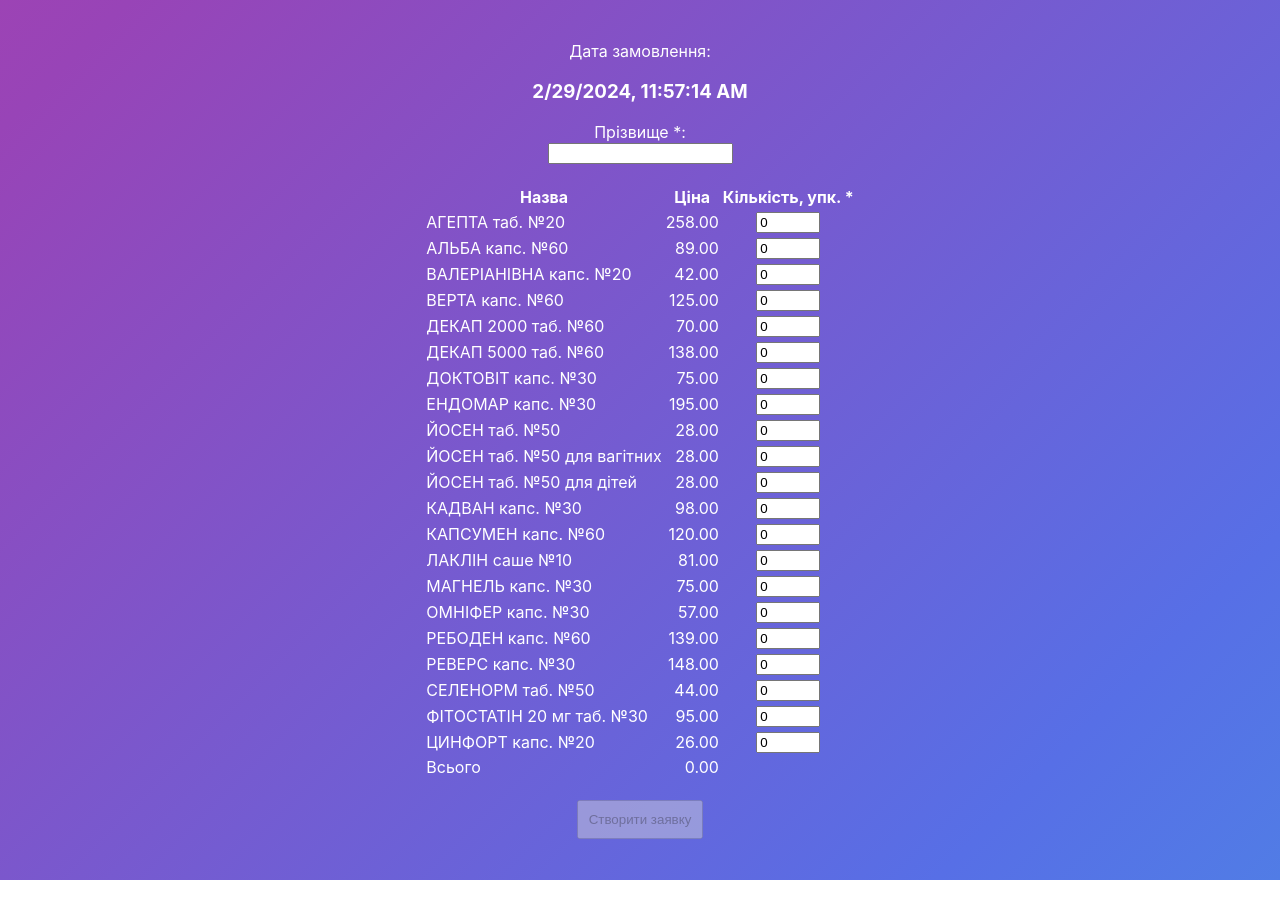
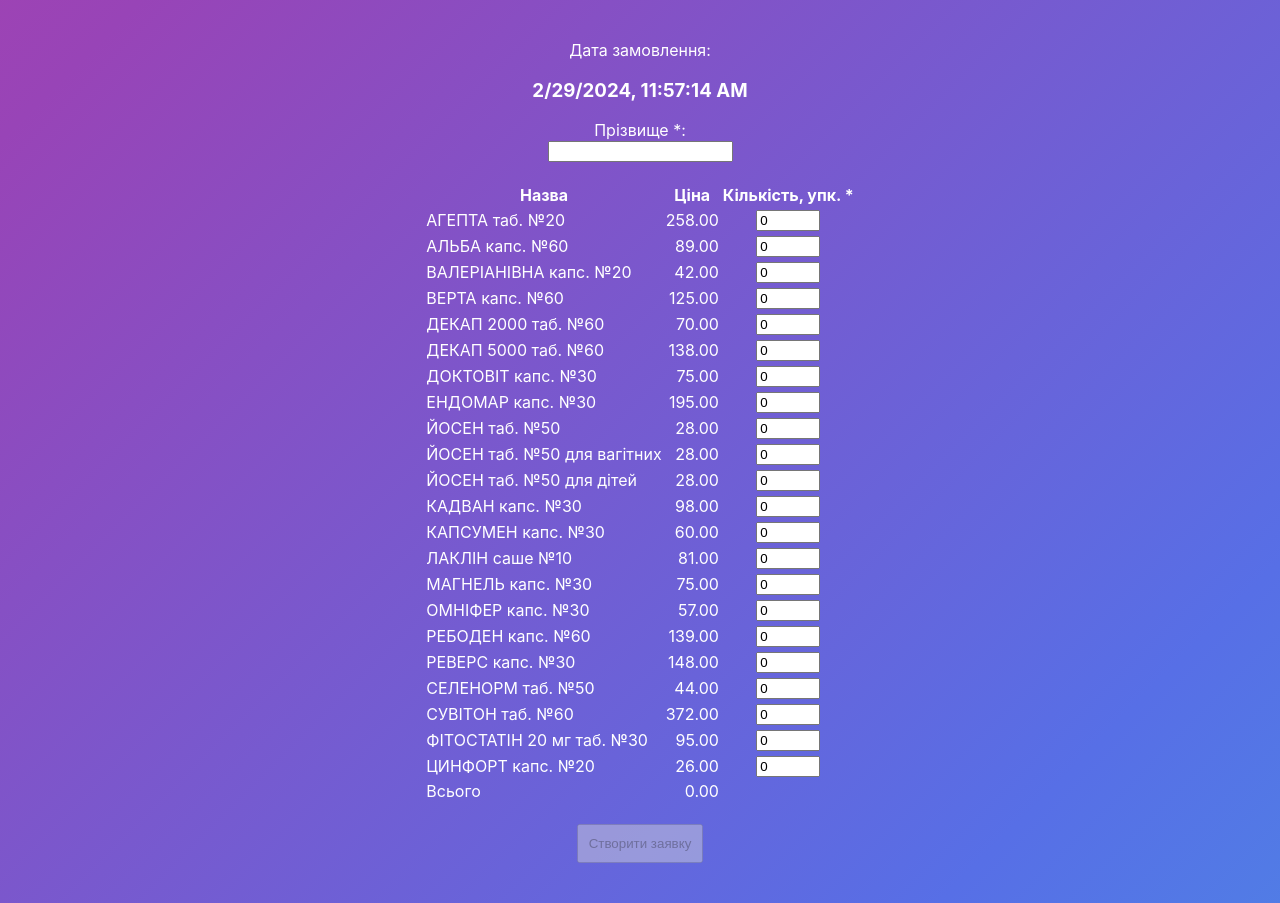
Before and after one commit to OMNISAMPLE/omnisample.github.io, a React (Create React App) app: page /#/ in a window 1280 px wide. Before the commit the page ends 880 px from the top, so only its background shows below. Built offline with nearby package versions, Linux system fonts and the light colour scheme; no server answers.

Commit message:
Price revision

```diff
--- a/src/config.js
+++ b/src/config.js
@@ -17,13 +17,14 @@ const config = {
     ["ЙОСЕН таб. №50 для вагітних", 28.0, 0],
     ["ЙОСЕН таб. №50 для дітей", 28.0, 0],
     ["КАДВАН капс. №30", 98.0, 0],
-    ["КАПСУМЕН капс. №60", 120.0, 0],
+    ["КАПСУМЕН капс. №30", 60.0, 0],
     ["ЛАКЛІН саше №10", 81.0, 0],
     ["МАГНЕЛЬ капс. №30", 75.0, 0],
     ["ОМНІФЕР капс. №30", 57.0, 0],
     ["РЕБОДЕН капс. №60", 139.0, 0],
     ["РЕВЕРС капс. №30", 148.0, 0],
     ["СЕЛЕНОРМ таб. №50", 44.0, 0],
+    ["СУВІТОН таб. №60", 372.0, 0],
     ["ФІТОСТАТІН 20 мг таб. №30", 95.0, 0],
     ["ЦИНФОРТ капс. №20", 26.0, 0],
   ]
```
Also changed, not shown: 8 other files (tests, documents, lock files or other folders).
